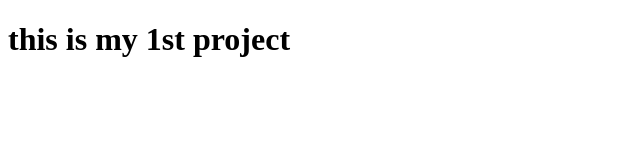
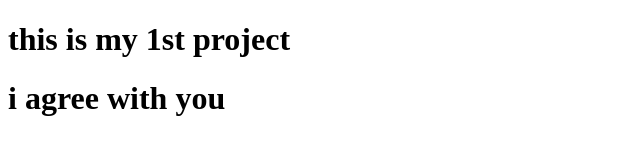
Before and after one commit to Farjana2345/website2, a plain HTML site: page index.html in a window 1280 px wide. Shown: the whole page, without its empty margins (0-640 px from the left). Drawn offline with Linux system fonts and the light colour scheme.

Commit message:
2nd header

```diff
--- a/index.html
+++ b/index.html
@@ -7,5 +7,6 @@
 </head>
 <body>
     <h1>this is my 1st project</h1>
+    <h1>i agree with you</h1>
 </body>
 </html>
```
